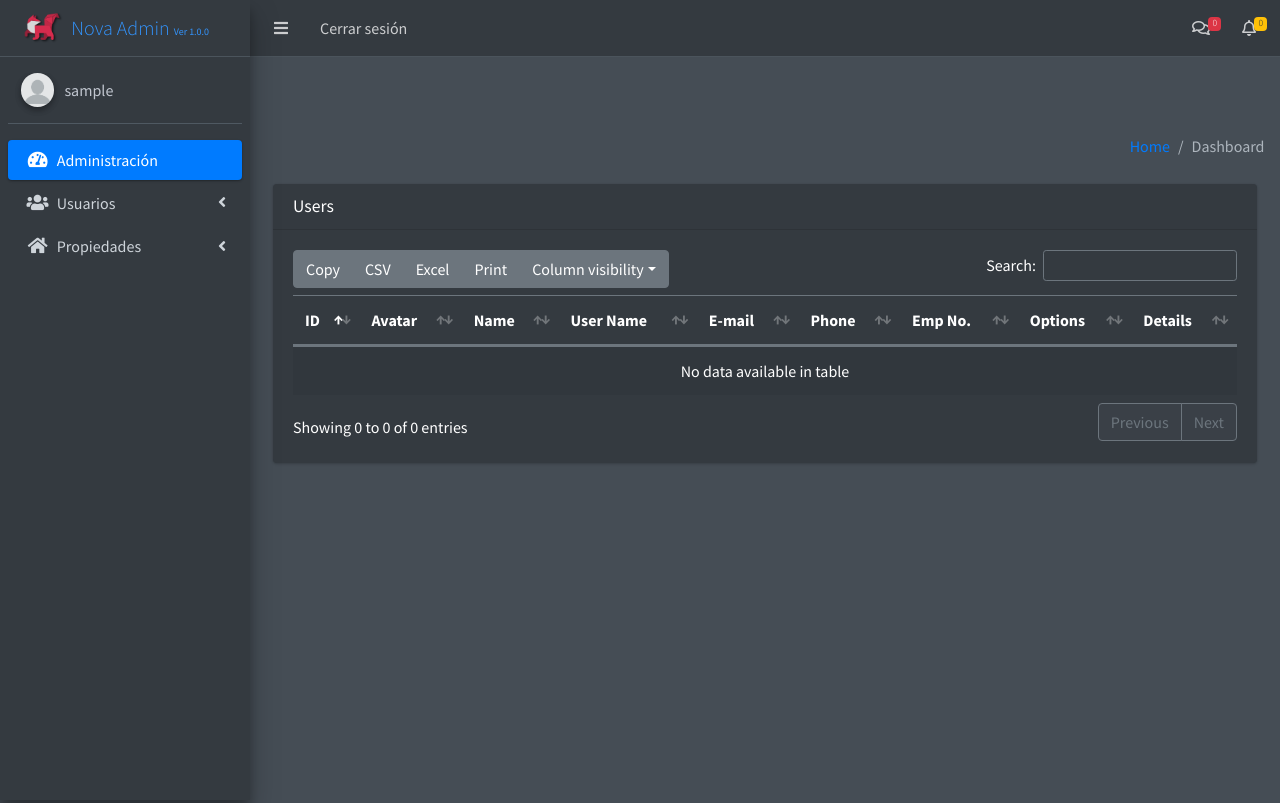
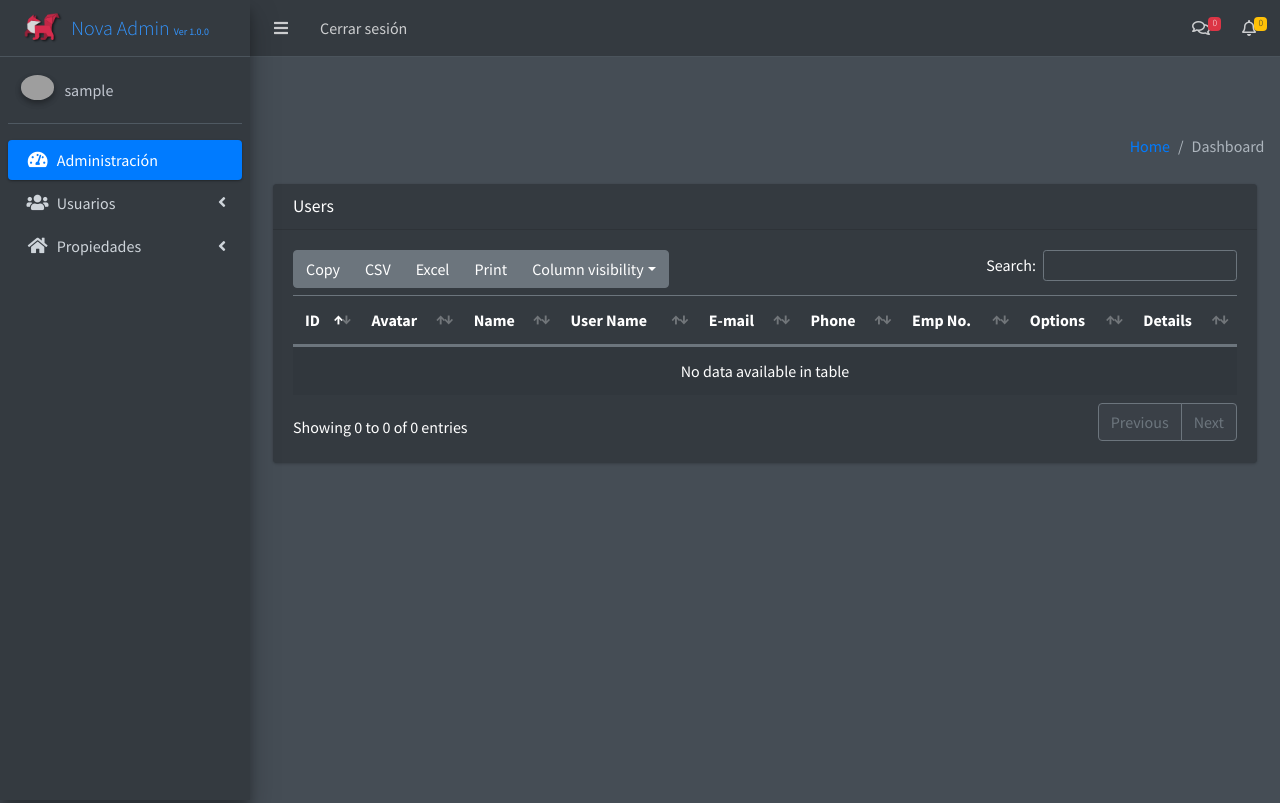
Before and after one commit to joseluis-gc/NovaHaus-Realestate, a PHP site: page /adminsystems/manager/index.php?page=view_user in a window 1280 px wide. Run offline with PHP 8.4, Linux system fonts and the light colour scheme; the visitor is signed in with stand-in values (Sample User, id 1); data that the repository does not hold is empty; some libraries are stand-ins or nearby versions; grey boxes are pictures that could not be loaded.

Commit message:
added session variables for profile picture

```diff
--- a/web/manager/classes/Login.php
+++ b/web/manager/classes/Login.php
@@ -56,7 +56,7 @@ class Login
                 $user_name = $this->db_connection->real_escape_string($_POST['user_name']);
 
 
-                $sql = "SELECT user_id, user_name, user_email, user_password_hash, user_level, user_type
+                $sql = "SELECT user_id, user_name, user_email, user_password_hash, user_level, user_type, user_image
                         FROM users
                         WHERE user_name = '" . $user_name . "' OR user_email = '" . $user_name . "';";
                 $result_of_login_check = $this->db_connection->query($sql);
@@ -76,6 +76,7 @@ class Login
                         $_SESSION['user_id'] = $result_row->user_id;
                         $_SESSION['user_level'] = $result_row->user_level;
                         $_SESSION['user_type'] = $result_row->user_type;
+                        $_SESSION['user_image'] = $result_row->user_image;
 
                     } else {
                         $this->errors[] = "Wrong password. Try again.";
--- a/web/manager/views/includes/private/sidebar.php
+++ b/web/manager/views/includes/private/sidebar.php
@@ -11,7 +11,7 @@
       <!-- Sidebar user panel (optional) -->
       <div class="user-panel mt-3 pb-3 mb-3 d-flex">
         <div class="image">
-          <img src="views/assets/img/noimage.png" class="img-circle elevation-2" alt="User Image">
+          <img src="<?php echo $_SESSION['user_image'] ?>" class="img-circle elevation-2" alt="User Image">
         </div>
         <div class="info">
           <a href="#" class="d-block"><?php echo $_SESSION['user_name']; ?></a>
```
